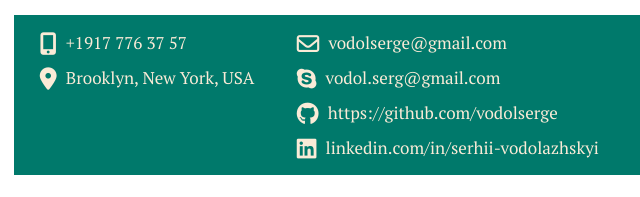
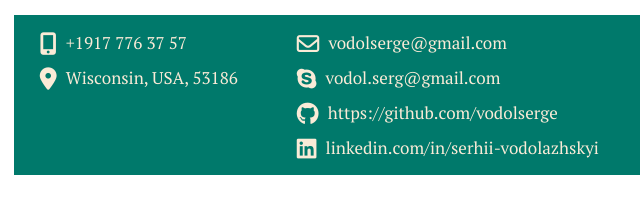
Before and after one commit to vodolserge/curriculum-vitae, a website: page index.html in a window 1280 px wide. Shown: the top 197 px of the page, 435-1075 px from the left. Drawn offline with nearby package versions, Linux system fonts and the light colour scheme.

Commit message:
# v1.0 | address changed

```diff
--- a/index.html
+++ b/index.html
@@ -37,7 +37,7 @@
                             </div>
                             <div class="contacts-item">
                                 <i class="fa-solid fa-location-dot"></i>
-                                <span class="contacts-location">Brooklyn, New York, USA</span>
+                                <span class="contacts-location">Wisconsin, USA, 53186</span>
                             </div>
                         </div>
                         <div class="col s8 contacts-container-right">
```
